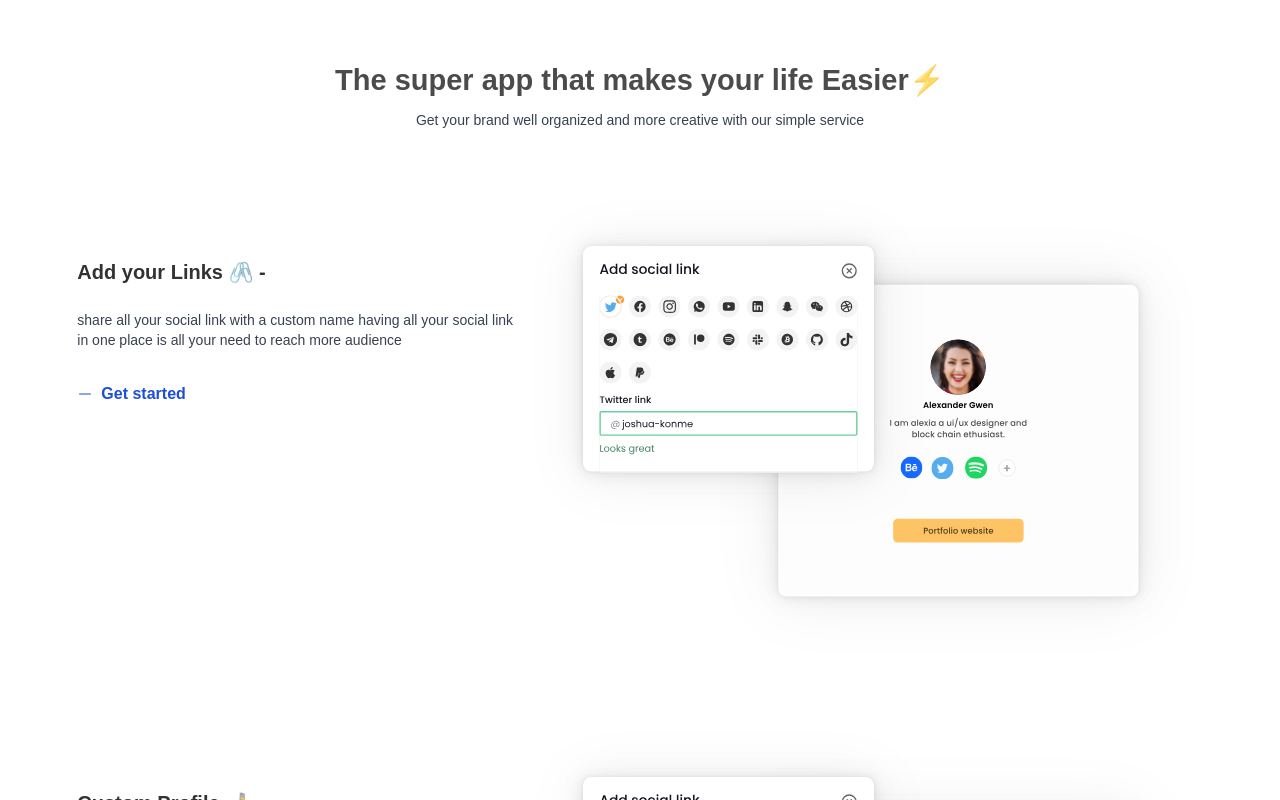
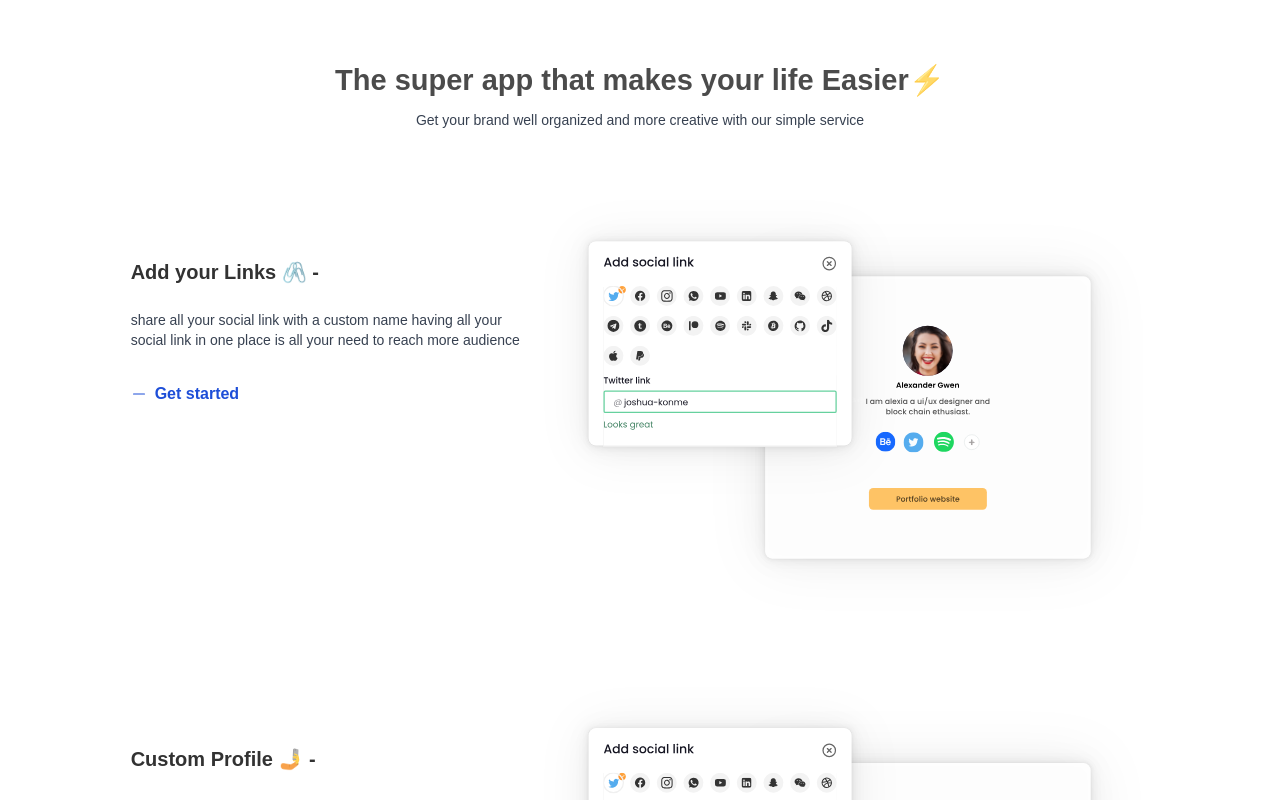
Before and after one commit to addegbenga/Quick, a React (Create React App) app: page / in a window 1280 px wide. Shown: the part 1320-2120 px from the top of the page. Built offline with nearby package versions, Linux system fonts and the light colour scheme.

Commit message:
lol wrong commit message layout fix

```diff
--- a/src/home/Landing.js
+++ b/src/home/Landing.js
@@ -119,7 +119,7 @@ export default function Landing() {
                 simple service
               </p>
             </div>
-            <div className="md:flex md:flex-col md:w-11/12 md:m-auto ">
+            <div className="md:flex md:flex-col lg:w-5/6 xl:w-5/6 lg:m-auto xl:m-auto md:w-11/12 md:m-auto ">
               <div className="mt-32 md:mt-10  flex flex-col md:flex-row p-6 rounded-lg ">
                 <div className="md:mt-16">
                   {" "}
```
